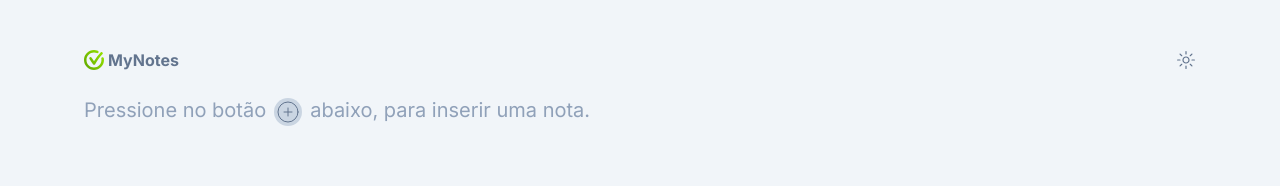
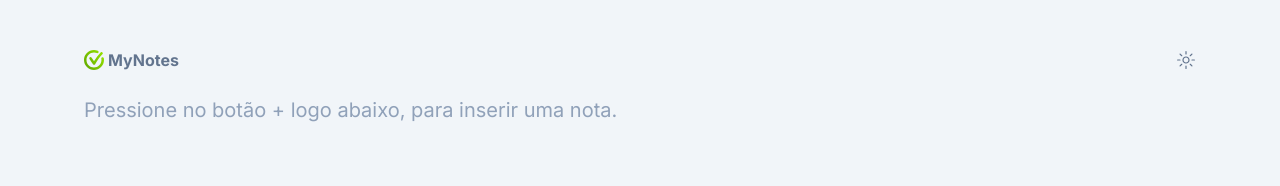
Before and after one commit to lefialho/myTasksReact, a React (Vite) app: page / in a window 1280 px wide. Shown: the top 186 px of the page. Built offline with nearby package versions, Linux system fonts and the light colour scheme.

Commit message:
Ajuste de texto

```diff
--- a/src/app.tsx
+++ b/src/app.tsx
@@ -98,9 +98,7 @@ export function App() {
         </form>
       ) : (
         <p className="text-slate-400 text-xl">
-          Pressione no botão
-          <PlusCircle className="inline-block mx-2 text-slate-500 size-7 stroke-1 bg-slate-300 rounded-full p-[2px]" />
-          abaixo, para inserir uma nota.
+          Pressione no botão + logo abaixo, para inserir uma nota.
         </p>
       )}
 
```
